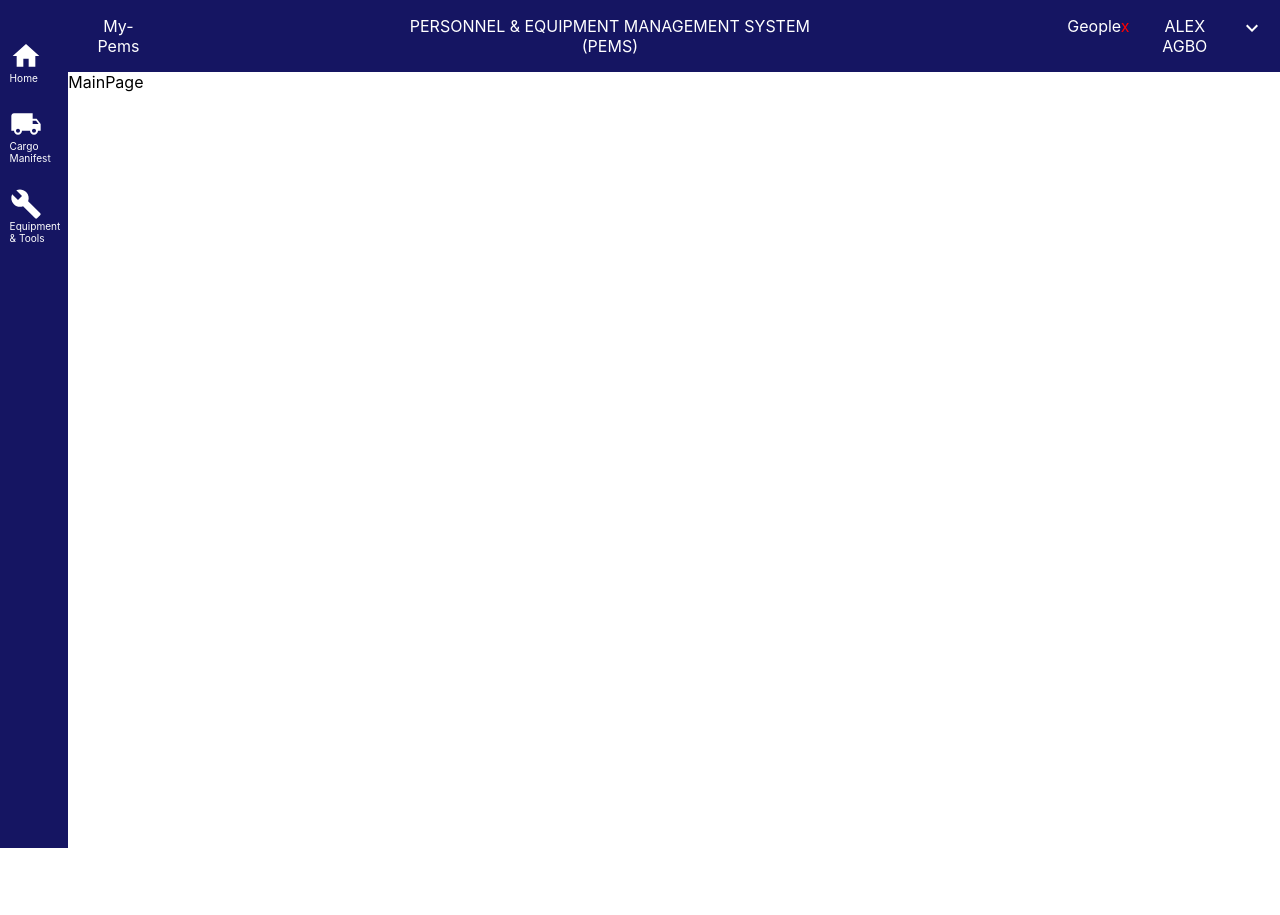
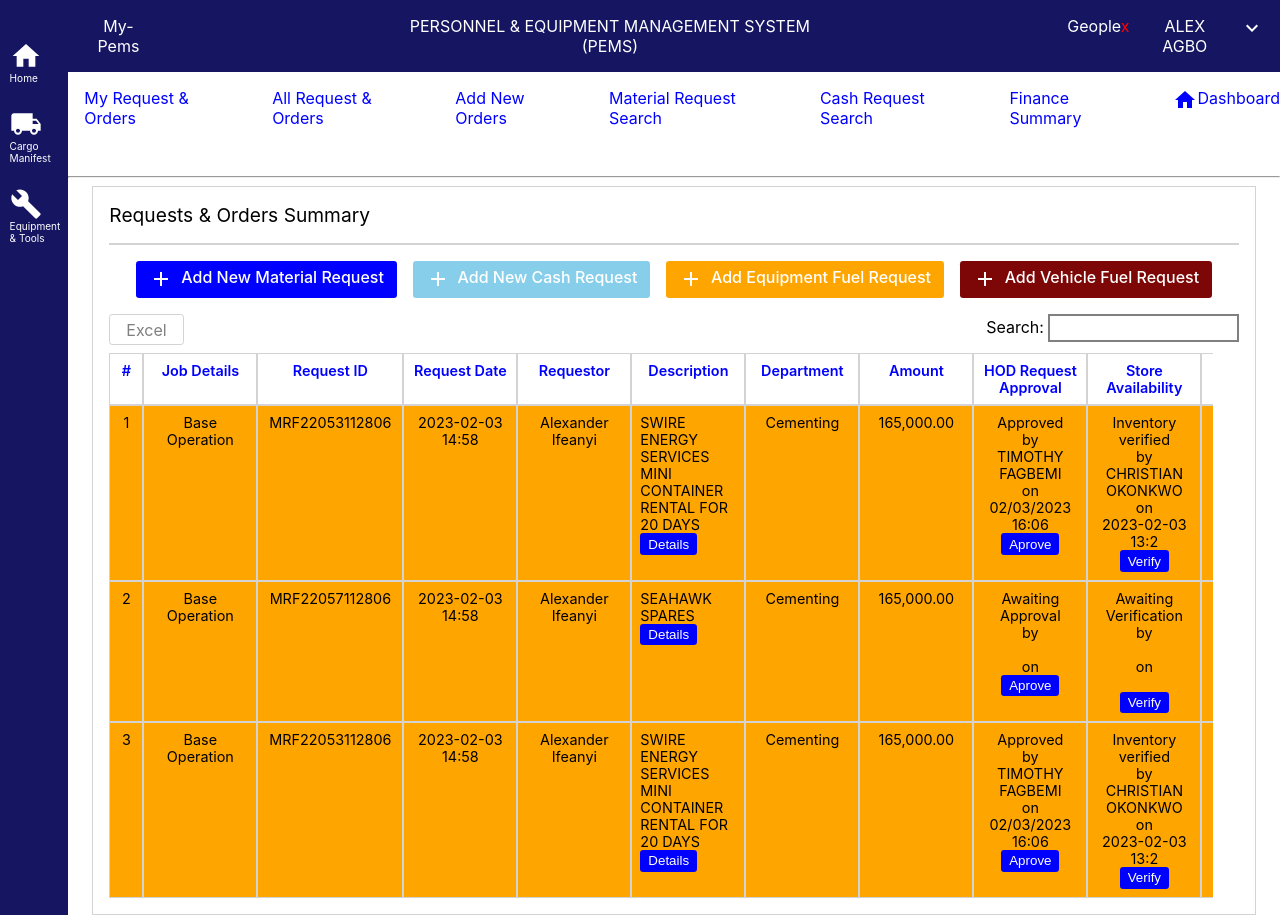
Before and after one commit to Alexcoder/AlexPems-client, a React (Create React App) app: page /orders in a window 1280 px wide. Before the commit the page ends 848 px from the top, so only its background shows below. Built offline with nearby package versions, Linux system fonts and the light colour scheme.

Commit message:
Refactor request and orders

```diff
--- a/src/components/Home/Home.jsx
+++ b/src/components/Home/Home.jsx
@@ -4,6 +4,7 @@ import MailOutlineIcon from '@mui/icons-material/MailOutline';
 import ShoppingCartIcon from '@mui/icons-material/ShoppingCart';
 import LocalShippingIcon from '@mui/icons-material/LocalShipping';
 import KeyboardArrowDownIcon from '@mui/icons-material/KeyboardArrowDown';
+import { dummyApi } from '../Orders/mainObject';
 import "./Home.css";
 
 import { useGlobalState } from '../../state/Context';
@@ -52,7 +53,7 @@ const Home = () => {
             </div>
 
             <div style={{marginTop:"1.6rem",color:"white", display:"grid", gridTemplateColumns:"1fr 1fr 1fr 1fr", gap:"1rem",padding:"0rem 1rem"}}>
-              <div onClick={()=> navigate("/orders")} style={{background:"green", borderRadius:"0.2rem", border:"0.1px solid white"}}><Category total={300} type={"Request And Orders"} delivered={21} ICON={<ShoppingCartIcon sx={{fontSize:"3rem"}}/>} /></div>
+              <div onClick={()=> navigate("/orders")} style={{background:"green", borderRadius:"0.2rem", border:"0.1px solid white"}}><Category total={dummyApi.length} type={"Request And Orders"} delivered={21} ICON={<ShoppingCartIcon sx={{fontSize:"3rem"}}/>} /></div>
               <div style={{background:"brown", borderRadius:"0.2rem", border:"0.1px solid white"}}><Category total={276} type={"Cargo Manifest"} delivered={28} ICON={<LocalShippingIcon sx={{fontSize:"3rem"}}/>} /></div>
               <div style={{background:"yellow", borderRadius:"0.2rem", border:"0.1px solid white"}}><Category total={79} type={"Facility"} delivered={21} /></div>
               <div style={{background:"orange", borderRadius:"0.2rem", border:"0.1px solid white"}}><Category total={95} type={"Fund Retirement"} delivered={90} /></div>
--- /dev/null
+++ b/src/components/Orders/MainPage.css
@@ -0,0 +1,59 @@
+.main-title{
+    display: flex;
+    gap: 2rem;
+    padding: 1rem 0rem 2.5rem 1rem;
+    color: blue;
+}
+.main-click-button-group{
+    padding: 0.4rem 0.8rem ;
+    border-radius: 0.2rem;
+    font-weight: 500;
+    display: flex;
+    gap: 0.5rem;
+}
+.bg-blue{
+    background: blue;
+}
+.bg-skyblue{
+    background: skyblue;
+}
+.bg-orange{
+    background: orange;
+}
+.bg-red{
+    background: rgb(125, 6, 6);
+}
+.main-req-header-1rem{
+    border: 1px solid lightgray;
+    padding: 0.5rem;
+    text-align: center;
+    min-width:1rem
+}
+.main-req-header1{
+    border: 1px solid lightgray;
+    padding: 0.5rem;
+    text-align: center;
+    min-width:6rem
+}
+.main-req-header-8rem{
+    border: 0.05px solid lightgray;
+    padding: 0.5rem;
+    text-align: center;
+    min-width:8rem
+}
+.main-req-header-5rem{
+    border: 0.05px solid lightgray;
+    padding: 0.5rem;
+    text-align: center;
+    min-width:6rem
+}
+.swire-start{
+    text-align:start;
+}
+.main-detail-button{
+    background:blue;
+    color: white;
+    border: none;
+    padding: 0.2rem 0.5rem;
+    border-radius: 0.2rem;
+}
--- a/src/components/Orders/MainPage.jsx
+++ b/src/components/Orders/MainPage.jsx
@@ -1,10 +1,109 @@
 import React from 'react';
-import "./Orders.css";
+import HomeIcon from '@mui/icons-material/Home';
+import LocalShippingIcon from '@mui/icons-material/LocalShipping';
+import BuildIcon from '@mui/icons-material/Build';
+import AddIcon from '@mui/icons-material/Add';
+import { dummyApi } from './mainObject';
+
+import "./MainPage.css";
 
 
 const MainPage = () => {
   return (
-    <div>MainPage</div>
+    <main>
+       <div>
+          <section className='main-title'>
+             <div>My Request & Orders</div>
+             <div>All Request & Orders</div>
+             <div>Add New Orders</div>
+             <div>Material Request Search</div>
+             <div>Cash Request Search</div>
+             <div>Finance Summary</div>
+             <div style={{display:"flex"}}><HomeIcon/> <div>Dashboard</div></div>
+          </section>
+          <hr/>
+          <section style={{border:"0.5px solid lightgray",margin:"0rem 1.5rem", padding:"1rem 1rem 1rem 1rem", }}>
+             <div style={{fontSize:"1.2rem", marginBottom:"1rem"}}>Requests & Orders Summary</div>
+             <hr style={{border:"1.3px solid lightgray", marginBottom:"1rem"}}/>
+             <div style={{display:"flex", gap:"1rem", justifyContent:"center", color:"white"}}>
+                <div className="main-click-button-group bg-blue"><AddIcon sx={{fontWeight:"700"}}/><div>Add New Material Request</div></div>
+                <div className="main-click-button-group bg-skyblue" ><AddIcon sx={{fontWeight:"700"}}/><div>Add New Cash Request</div></div>
+                <div className="main-click-button-group bg-orange"><AddIcon sx={{fontWeight:"700"}}/><div>Add Equipment Fuel Request</div></div>
+                <div className="main-click-button-group bg-red" ><AddIcon sx={{fontWeight:"700"}}/><div>Add Vehicle Fuel Request</div></div>
+             </div>
+          <section style={{display:"flex", justifyContent:"space-between", margin:"1rem 0rem 0.5rem 0rem"}}>
+             <div style={{border:"0.5px solid lightgray", padding:"0.3rem 1rem", borderRadius:"0.2rem",color:"gray"}}>Excel</div>
+             <div><span>Search</span>: <input style={{border:"2px solid gray", padding:"0.3rem",}}/></div>
+          </section>
+          <section >
+             <div style={{maxWidth:"69rem",overflow:"auto", fontSize:"0.9rem"}}>
+               <div style={{display:"flex", color:"blue", fontWeight:"600"}}>
+                <div className="main-req-header1" style={{minWidth:"1rem"}} >#</div>
+                <div className="main-req-header1">Job Details</div>
+                <div className="main-req-header1" style={{minWidth:"8rem"}}>Request ID</div>
+                <div className="main-req-header1">Request Date</div>
+                <div className="main-req-header1">Requestor</div>
+                <div className="main-req-header1">Description</div>
+                <div className="main-req-header1">Department</div>
+                <div className="main-req-header1">Amount</div>
+                <div className="main-req-header1">HOD Request Approval</div>
+                <div className="main-req-header1">Store Availability</div>
+                <div className="main-req-header1">Procurement Update</div>
+                <div className="main-req-header1">HOD Pricing Approval</div>
+                <div className="main-req-header1">GMO Approval</div>
+                <div className="main-req-header1">BU Head Approval</div>
+                <div className="main-req-header1">Director Approval</div>
+                <div className="main-req-header1">Payment Status</div>
+                <div className="main-req-header1">Status</div>
+             </div>
+             <section>
+             {
+              dummyApi.map((item)=>
+
+             <div key={item.id} style={{display:"flex"}}>
+                <div className="main-req-header-1rem bg-orange">{item.number}</div>
+                <div className="main-req-header-5rem bg-orange">{item.jobDetail}</div>
+                <div className="main-req-header-8rem bg-orange">{item.requestId}</div>
+                <div className="main-req-header-5rem bg-orange">{item.requestDate}</div>
+                <div className="main-req-header-5rem bg-orange">{item.requestor}</div>
+                <div className="main-req-header-5rem bg-orange swire-start">{item.description}<br/>
+                    <button className='main-detail-button'>
+                      Details
+                    </button>
+                </div>
+                <div className="main-req-header-5rem bg-orange">{item.department}</div>
+                <div className="main-req-header-5rem bg-orange">{item.amount}</div>
+                <div className="main-req-header-5rem bg-orange">{item.hodApproval} <br/> by <br/>{item.hodName} <br/> on {item.hodApprovalDate} <br/>
+                <button className='main-detail-button'>
+                      Aprove
+                </button>
+                </div>
+                <div className="main-req-header-5rem bg-orange">{item.storeAvailability} <br/> by <br/> {item.storeKeeper} <br/> on <br/>{item.storeVerificationDate} <br/>
+                <button className='main-detail-button'>
+                      Verify
+                </button>
+                </div>
+                <div className="main-req-header-5rem bg-orange">{item.procurementUpdate}<br/>
+                <button className='main-detail-button'>
+                      Update
+                </button>
+                </div>
+                <div className="main-req-header-5rem bg-orange">{item.hodPricingApproval}</div>
+                <div className="main-req-header-5rem bg-orange">{item.gmoApproval}</div>
+                <div className="main-req-header-5rem bg-orange">{item.buHeadApproval}</div>
+                <div className="main-req-header-5rem bg-orange">{item.directorApproval}</div>
+                <div className="main-req-header-5rem bg-orange">{item.paymentStatus}</div>
+                <div className="main-req-header-5rem bg-orange">{item.status}</div>
+             </div>
+            )
+          }
+          </section>
+
+             </div>
+          </section>
+          </section>
+       </div>
+    </main>
   )
 }
 
--- a/src/components/Orders/Orders.css
+++ b/src/components/Orders/Orders.css
@@ -14,7 +14,7 @@
     flex-direction: column;
     gap: 1.5rem;
     background: rgb(21, 21, 98);
-    height: 100vh;
+    height: 100%;
     text-align: start;
     padding: 2.5rem 0.5rem 0.5rem 0.6rem;
 }
--- /dev/null
+++ b/src/components/Orders/mainObject.jsx
@@ -0,0 +1,74 @@
+export const dummyApi=[
+  {
+    id:"1",
+    number:"1",
+    jobDetail:"Base Operation",
+    requestId:"MRF22053112806",
+    requestDate:"2023-02-03 14:58",
+    requestor:"Alexander Ifeanyi",
+    description:"SWIRE ENERGY SERVICES MINI CONTAINER RENTAL FOR 20 DAYS",
+    department:"Cementing",
+    amount:"165,000.00",
+    hodApproval:"Approved",
+    hodName:"TIMOTHY FAGBEMI",
+    hodApprovalDate:"02/03/2023 16:06",
+    storeAvailability:"Inventory verified",
+    storeKeeper:"CHRISTIAN OKONKWO",
+    storeVerificationDate: "2023-02-03 13:2",
+    procurementUpdate:"Pending",
+    hodPricingApproval:"Awaiting Approval",
+    gmoApproval:"Not Required",
+    buHeadApproval:"Approved by PATRICK AKPOJOTOR on 2023-02-03 16:09",
+    directorApproval:"Not Required",
+    paymentStatus:"Budget 06 Feb to 13 Feb",
+    status:"pending"
+  },
+  {
+    id:"2",
+    number:"2",
+    jobDetail:"Base Operation",
+    requestId:"MRF22057112806",
+    requestDate:"2023-02-03 14:58",
+    requestor:"Alexander Ifeanyi",
+    description:"SEAHAWK SPARES",
+    department:"Cementing",
+    amount:"165,000.00",
+    hodApproval:"Awaiting Approval",
+    hodName:"",
+    hodApprovalDate:"",
+    storeAvailability:"Awaiting Verification",
+    storeKeeper:"",
+    storeVerificationDate: "",
+    procurementUpdate:"Pending",
+    hodPricingApproval:"Awaiting Approval",
+    gmoApproval:"Not Required",
+    buHeadApproval:"Awaiting Approval",
+    directorApproval:"Not Required",
+    paymentStatus:"Pending",
+    status:"pending"
+  },
+  {
+    id:"3",
+    number:"3",
+    jobDetail:"Base Operation",
+    requestId:"MRF22053112806",
+    requestDate:"2023-02-03 14:58",
+    requestor:"Alexander Ifeanyi",
+    description:"SWIRE ENERGY SERVICES MINI CONTAINER RENTAL FOR 20 DAYS",
+    department:"Cementing",
+    amount:"165,000.00",
+    hodApproval:"Approved",
+    hodName:"TIMOTHY FAGBEMI",
+    hodApprovalDate:"02/03/2023 16:06",
+    storeAvailability:"Inventory verified",
+    storeKeeper:"CHRISTIAN OKONKWO",
+    storeVerificationDate: "2023-02-03 13:2",
+    procurementUpdate:"Pending",
+    hodPricingApproval:"Awaiting Approval",
+    gmoApproval:"Not Required",
+    buHeadApproval:"Approved by PATRICK AKPOJOTOR on 2023-02-03 16:09",
+    directorApproval:"Not Required",
+    paymentStatus:"Budget 06 Feb to 13 Feb",
+    status:"pending"
+  },
+]
```
